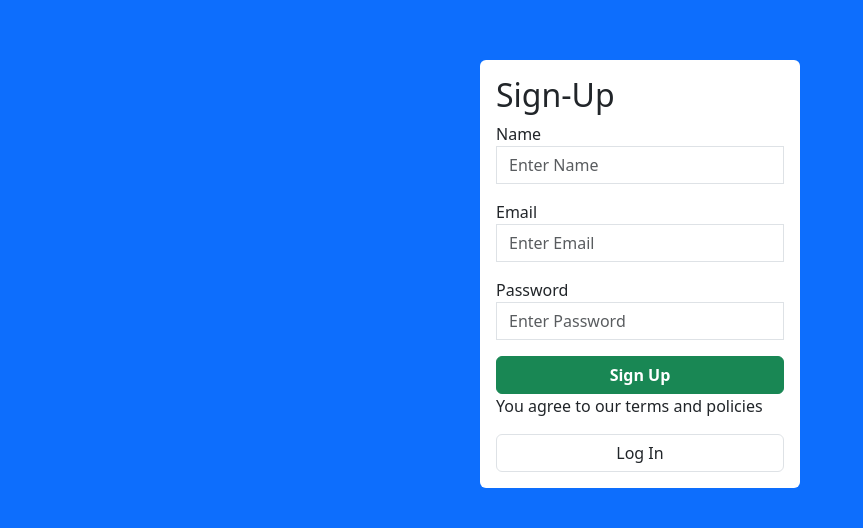
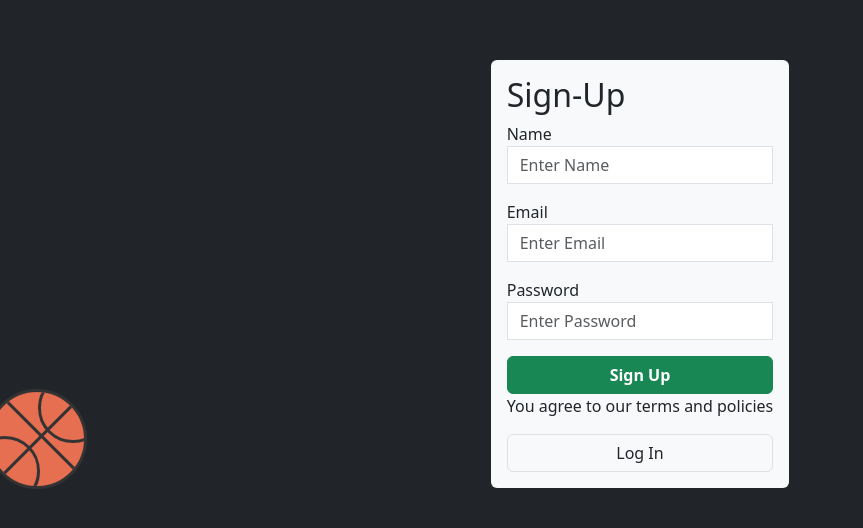
Before and after one commit to rajabatra/betle, a React (Create React App) app in the folder frontend/: page /signup in a window 1280 px wide. Shown: the part 126-654 px from the top of the page, without its empty margins (0-863 px from the left). Built offline with nearby package versions, Linux system fonts and the light colour scheme.

Commit message:
login and signup

```diff
--- a/frontend/src/Login.js
+++ b/frontend/src/Login.js
@@ -51,24 +51,24 @@ function Login({ setIsLoggedIn }) {
         };
 
     return (
-        <div className='d-flex justify-content-center align-items-center bg-primary vh-100'>
-            <div className='bg-white p-3 rounded w-25'>
-            <h2>Sign-In</h2>
+        <div className='d-flex justify-content-center align-items-center bg-black vh-100'>
+            <div className='bg-dark p-3 rounded'>
+            <h2 className='text-white'>Sign-In</h2>
                 <form action="" onSubmit={handleSubmit}>
                     <div className='mb-3'>
-                        <label htmlFor="email">Email</label>
+                        <label className='text-white' htmlFor="email">Email</label>
                         <input type="email" placeholder='Enter Email'  onChange={handleInput} className='form-control rounded-0' name='email'/>
                         {errors.email && <span className='text-danger'> {errors.email} </span>}
                     </div>
 
                     <div className='mb-3'>
-                        <label htmlFor="password">Password</label>
+                        <label className='text-white' htmlFor="password">Password</label>
                         <input type="password" placeholder='Enter Password'  onChange={handleInput} name='password' className='form-control rounded-0'/>
                         {errors.password && <span className='text-danger'> {errors.password} </span>}
                     </div>
                     <button type='submit' className='btn btn-success w-100'><strong>Log in</strong></button>
-                    <p>You agree to our terms and policies</p>
-                    <Link to='/signup' className='btn btn-default border w-100'>Create account</Link>
+                    <p className='text-white'>You agree to our terms and policies</p>
+                    <Link to='/signup' className='btn text-white btn-default border w-100'>Create account</Link>
                 </form>
             </div>
         </div>
--- a/frontend/src/SignUpValidation.js
+++ b/frontend/src/SignUpValidation.js
@@ -25,7 +25,7 @@ function Validation(values){
         error.password = "password should not be empty"
     }
     else if(!password_pattern.test(values.password)){
-        error.password = "password did not match"
+        error.password = "< 8 char, 1 letter, or 1#"
     }
     else{
         error.password = ""
--- a/frontend/src/Signup.js
+++ b/frontend/src/Signup.js
@@ -2,6 +2,7 @@ import React, {useState} from 'react'
 import { Link, useNavigate } from 'react-router-dom';
 import Validation from './SignUpValidation'
 import axios from 'axios'
+import './signup.css'
 
 function Signup(){
 
@@ -45,8 +46,8 @@ function Signup(){
         }
 
     return(
-        <div className='d-flex justify-content-center align-items-center bg-primary vh-100'>
-        <div className='bg-white p-3 rounded w-25'>
+        <div className='d-flex justify-content-center align-items-center bg-dark vh-100'>
+        <div className='bg-light p-3 rounded'>
             <h2>Sign-Up</h2>
             <form action="" onSubmit={handleSubmit}>
                 <div className='mb-3'>
@@ -69,6 +70,12 @@ function Signup(){
                 <Link to='/' className='btn btn-default border w-100'>Log In</Link>
             </form>
         </div>
+        <div class="basketball">
+            <div class="ball">
+            <div class="lines"></div>
+         </div>
+         <div class="shadow"></div>
+  </div>
     </div>
     )
 }
--- /dev/null
+++ b/frontend/src/signup.css
@@ -0,0 +1,86 @@
+.basketball {
+    position: relative;
+    top: 50px;
+    left:-50px;
+  }
+
+  .ball {
+    position: fixed; /* Or absolute depending on the overall design */
+    bottom: 0; /* Adjusted for the ball to appear at the bottom of the viewport */
+    left: -1%; /* Centers the ball. Adjust as needed */
+    transform: translateX(-50%); /* Counteract the 'left' to truly center the X position */
+    background-color: #e76f51;
+    border-radius: 50%;
+    width: 100px;
+    height: 100px;
+    overflow: hidden;
+    border: 3px solid #333;
+    animation: bounce 2s cubic-bezier(0.28, 0.84, 0.42, 1) infinite;
+  }
+
+  @keyframes bounce {
+     0% {transform: translate3d(0, 0, 0) rotate(0deg);}
+    25% {transform: translate3d(0, -185px, 0) rotate(90deg);}
+    50% {transform: translate3d(0, 0, 0) rotate(180deg);}
+    75% {transform: translate3d(0, -185px, 0) rotate(270deg);}
+    100% {transform: translate3d(0, 0, 0) rotate(360deg);}
+  }
+
+  .ball:before, .ball:after {
+    content:"";
+    position: absolute;
+    background-color: #333;
+    width:110px;
+    height:3px;
+    top:50px;
+    left:-5px;
+  }
+
+  .ball:before {
+    transform: rotate(45deg);
+  }
+
+  .ball:after {
+    transform: rotate(-45deg);
+  }
+
+  .lines {
+    position: absolute;
+    border-radius:50%;
+    border: 3px solid #333;
+    width:70px;
+    height:70px;
+    left:-20px;
+    top:-20px;
+  }
+
+  .lines:before {
+    content:"";
+    position: absolute;
+    border-radius:50%;
+    border: 3px solid #333;
+    width:70px;
+    height:70px;
+    top:65px;
+    left:60px;
+  }
+
+  .shadow {
+    position: absolute;
+    width:100px;
+    height:15px;
+    background-color: rgba(0,0,0,0.2);
+    border-radius:50%;
+    top:95px;
+    z-index:-1;
+    left:3px;
+    animation: scale 1.5s ease-in infinite;
+  }
+
+  @keyframes scale {
+    0% {transform: scaleX(1);}
+    25% {transform: scaleX(0.7);}
+    50% {transform: scaleX(1);}
+    75% {transform: scaleX(0.7);}
+    100% {transform: scaleX(1);}
+  }
```
